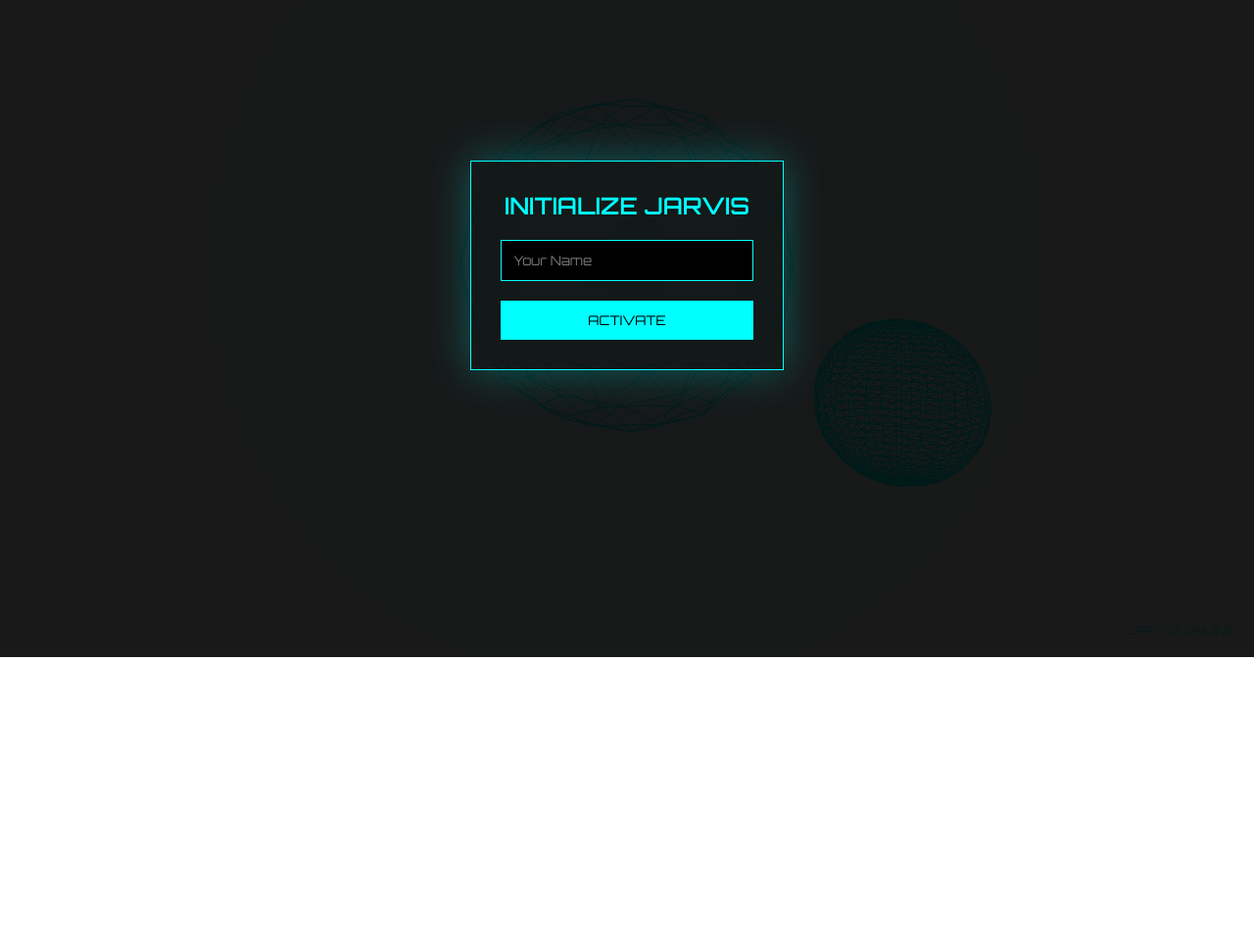
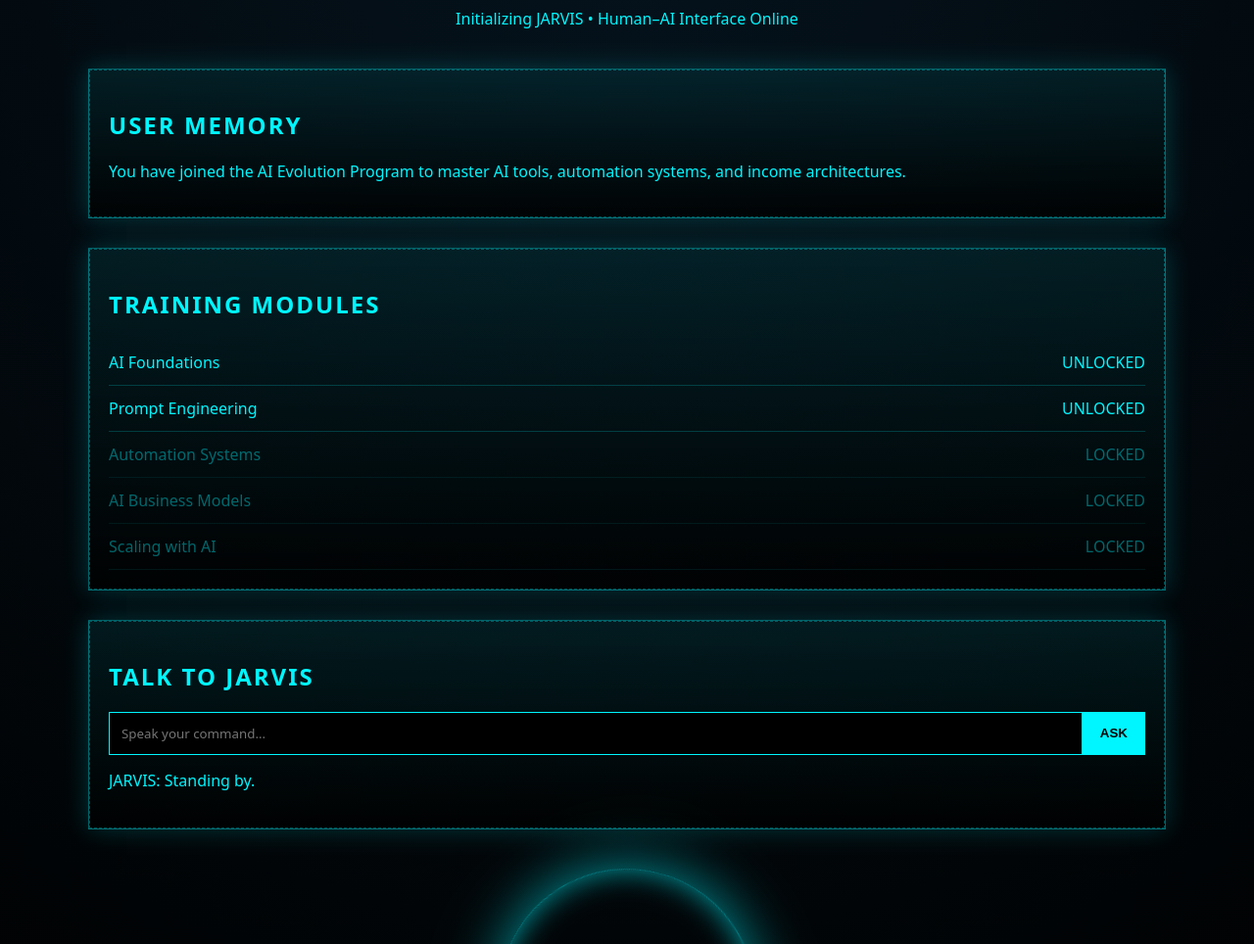
Before and after one commit to dexter6998/ai-jarvis-hud, a plain HTML site: page index.html in a window 1280 px wide. Shown: the part 129-1093 px from the top of the page at 98% size. Before the commit the page ends 800 px from the top, so only its background shows below. Drawn offline with nearby package versions, Linux system fonts and the light colour scheme; animation ran at ten frames a second.

Commit message:
Update index.html

```diff
--- a/index.html
+++ b/index.html
@@ -1,234 +1,228 @@
 <!DOCTYPE html>
 <html lang="en">
 <head>
-<meta charset="UTF-8">
+<meta charset="UTF-8" />
 <title>JARVIS AI Command Center</title>
-<meta name="viewport" content="width=device-width, initial-scale=1.0">
-
-<!-- Three.js -->
-<script src="https://cdn.jsdelivr.net/npm/three@0.158/build/three.min.js"></script>
-
-<link href="https://fonts.googleapis.com/css2?family=Orbitron:wght@400;600&display=swap" rel="stylesheet">
+<meta name="viewport" content="width=device-width, initial-scale=1.0" />
 
 <style>
-:root{
-  --cyan:#00ffff;
-}
-*{margin:0;padding:0;box-sizing:border-box;font-family:Orbitron}
-body{
-  background:radial-gradient(circle at center,#03141c,#000);
-  color:var(--cyan);
-  overflow:hidden;
+/* ===== GLOBAL ===== */
+body {
+  margin: 0;
+  font-family: "Orbitron", system-ui, sans-serif;
+  background: radial-gradient(circle at top, #05131d, #000);
+  color: #00f6ff;
+  overflow-x: hidden;
 }
 
-/* HUD */
-#hud{
-  position:fixed;inset:0;
-  background:
-    radial-gradient(circle at center,rgba(0,255,255,.15),transparent 65%),
-    repeating-linear-gradient(0deg,rgba(0,255,255,.04),rgba(0,255,255,.04) 1px,transparent 1px,transparent 40px);
-  z-index:-10;
+h1, h2 {
+  text-transform: uppercase;
+  letter-spacing: 2px;
 }
 
-/* 3D */
-#three{position:fixed;inset:0;z-index:-5}
-
-/* LOGIN */
-#login{
-  position:fixed;inset:0;
-  display:flex;align-items:center;justify-content:center;
-  background:rgba(0,0,0,.9);
-}
-.login-box{
-  width:320px;padding:30px;
-  border:1px solid var(--cyan);
-  backdrop-filter:blur(20px);
-  box-shadow:0 0 40px rgba(0,255,255,.3);
-}
-.login-box h2{text-align:center;margin-bottom:20px}
-.login-box input{
-  width:100%;padding:12px;
-  background:#000;border:1px solid var(--cyan);
-  color:var(--cyan);
-}
-.login-box button{
-  margin-top:20px;width:100%;
-  padding:12px;border:none;
-  background:var(--cyan);color:#000;
-  cursor:pointer;
+/* ===== HUD CONTAINER ===== */
+.container {
+  max-width: 1100px;
+  margin: auto;
+  padding: 40px 20px;
 }
 
-/* DASHBOARD */
-#dash{display:none;height:100vh;overflow:auto;padding:20px}
-h1{text-align:center;text-shadow:0 0 20px var(--cyan)}
-.card{
-  max-width:900px;margin:20px auto;padding:20px;
-  background:rgba(0,20,30,.6);
-  border:1px solid rgba(0,255,255,.5);
-  backdrop-filter:blur(16px);
-  box-shadow:0 0 30px rgba(0,255,255,.2);
+/* ===== HEADER ===== */
+.header {
+  text-align: center;
+  margin-bottom: 40px;
 }
 
-/* MODULES */
-.module{
-  display:flex;justify-content:space-between;
-  padding:12px 0;border-bottom:1px solid rgba(0,255,255,.25);
-  opacity:.35
-}
-.module.unlocked{opacity:1}
-
-/* CHAT */
-#chat{display:flex;margin-top:15px}
-#chat input{
-  flex:1;padding:12px;
-  background:#000;border:1px solid var(--cyan);
-  color:var(--cyan);
-}
-#chat button{
-  padding:12px;background:var(--cyan);
-  border:none;
+.header h1 {
+  font-size: 36px;
+  text-shadow: 0 0 20px #00f6ff;
 }
 
-#avatar-label{
-  position:fixed;bottom:20px;right:20px;
-  font-size:12px;opacity:.7;
+/* ===== GLASS PANELS ===== */
+.panel {
+  background: linear-gradient(180deg, rgba(0,246,255,0.08), rgba(0,0,0,0.8));
+  border: 1px solid rgba(0,246,255,0.4);
+  box-shadow: 0 0 25px rgba(0,246,255,0.2);
+  padding: 20px;
+  margin-bottom: 30px;
+  position: relative;
+}
+
+.panel::before {
+  content: "";
+  position: absolute;
+  inset: 0;
+  border: 1px dashed rgba(0,246,255,0.3);
+  pointer-events: none;
+}
+
+/* ===== MODULE LIST ===== */
+.module {
+  display: flex;
+  justify-content: space-between;
+  padding: 12px 0;
+  border-bottom: 1px solid rgba(0,246,255,0.2);
+}
+
+.locked {
+  opacity: 0.4;
+}
+
+/* ===== CHAT ===== */
+.chat-box {
+  display: flex;
+  margin-top: 10px;
+}
+
+.chat-box input {
+  flex: 1;
+  padding: 12px;
+  background: #000;
+  border: 1px solid #00f6ff;
+  color: #00f6ff;
+  font-family: inherit;
+}
+
+.chat-box button {
+  background: #00f6ff;
+  color: #000;
+  border: none;
+  padding: 12px 18px;
+  cursor: pointer;
+  font-weight: bold;
+}
+
+#response {
+  margin-top: 15px;
+  min-height: 40px;
+}
+
+/* ===== HOLOGRAM ORB ===== */
+.orb {
+  width: 260px;
+  height: 260px;
+  border-radius: 50%;
+  margin: 40px auto 0;
+  border: 1px solid rgba(0,246,255,0.5);
+  box-shadow:
+    inset 0 0 30px rgba(0,246,255,0.6),
+    0 0 60px rgba(0,246,255,0.6);
+  animation: rotate 12s linear infinite;
+}
+
+@keyframes rotate {
+  from { transform: rotate(0deg); }
+  to { transform: rotate(360deg); }
+}
+
+/* ===== MOBILE ===== */
+@media (max-width: 600px) {
+  .header h1 { font-size: 24px; }
 }
 </style>
 </head>
 
 <body>
 
-<div id="hud"></div>
-<div id="three"></div>
-<div id="avatar-label">JARVIS ONLINE</div>
+<div class="container">
 
-<!-- LOGIN -->
-<div id="login">
-  <div class="login-box">
-    <h2>INITIALIZE JARVIS</h2>
-    <input id="username" placeholder="Your Name">
-    <button onclick="activate()">ACTIVATE</button>
+  <!-- HEADER -->
+  <div class="header">
+    <h1>AI Command Center</h1>
+    <p>Initializing JARVIS • Human–AI Interface Online</p>
   </div>
-</div>
 
-<!-- DASHBOARD -->
-<div id="dash">
-<h1>AI COMMAND CENTER</h1>
+  <!-- USER MEMORY -->
+  <div class="panel">
+    <h2>User Memory</h2>
+    <p>
+      You have joined the AI Evolution Program to master AI tools,
+      automation systems, and income architectures.
+    </p>
+  </div>
 
-<div class="card">
-<h3>User Memory</h3>
-<p id="memory"></p>
-</div>
+  <!-- TRAINING MODULES -->
+  <div class="panel">
+    <h2>Training Modules</h2>
 
-<div class="card">
-<h3>Training Modules</h3>
-<div id="modules"></div>
-</div>
+    <div class="module">
+      <span>AI Foundations</span>
+      <span>UNLOCKED</span>
+    </div>
 
-<div class="card">
-<h3>Talk to JARVIS</h3>
-<div id="chat">
-<input id="q" placeholder="Ask anything about AI, business, or automation…">
-<button onclick="ask()">ASK</button>
-</div>
-<p id="a"></p>
-</div>
+    <div class="module">
+      <span>Prompt Engineering</span>
+      <span>UNLOCKED</span>
+    </div>
+
+    <div class="module locked">
+      <span>Automation Systems</span>
+      <span>LOCKED</span>
+    </div>
+
+    <div class="module locked">
+      <span>AI Business Models</span>
+      <span>LOCKED</span>
+    </div>
+
+    <div class="module locked">
+      <span>Scaling with AI</span>
+      <span>LOCKED</span>
+    </div>
+  </div>
+
+  <!-- CHAT -->
+  <div class="panel">
+    <h2>Talk to JARVIS</h2>
+
+    <div class="chat-box">
+      <input id="userInput" placeholder="Speak your command..." />
+      <button onclick="talk()">ASK</button>
+    </div>
+
+    <div id="response">JARVIS: Standing by.</div>
+  </div>
+
+  <!-- HOLOGRAM -->
+  <div class="orb"></div>
+
 </div>
 
 <script>
-/* LOGIN + MEMORY */
-function activate(){
-  const n=username.value.trim();
-  if(!n) return;
-  localStorage.setItem("user",n);
-  localStorage.setItem(
-    "memory",
-    "User joined the AI evolution program to master AI tools, automation, and income systems."
-  );
-  login.style.display="none";
-  dash.style.display="block";
-  memory.innerText=localStorage.getItem("memory");
+async function talk() {
+  const input = document.getElementById("userInput");
+  const responseBox = document.getElementById("response");
+  const message = input.value.trim();
+
+  if (!message) return;
+
+  responseBox.innerText = "JARVIS: Processing...";
+
+  try {
+    const res = await fetch("/api/chat", {
+      method: "POST",
+      headers: {
+        "Content-Type": "application/json"
+      },
+      body: JSON.stringify({
+        message: message,
+        user: "Commander"
+      })
+    });
+
+    const data = await res.json();
+
+    if (!res.ok) throw new Error(data.error);
+
+    responseBox.innerText = "JARVIS: " + data.reply;
+
+  } catch (err) {
+    responseBox.innerText =
+      "JARVIS: Connection failed. Backend offline or API key missing.";
+  }
+
+  input.value = "";
 }
-</script>
-
-<script>
-/* MODULES */
-const modulesData=[
- "AI Foundations",
- "Prompt Engineering",
- "Automation Systems",
- "AI Business Models",
- "Scaling with AI"
-];
-modules.innerHTML=modulesData.map((m,i)=>
- `<div class="module ${i<2?'unlocked':''}">
-   <span>${m}</span>
-   <span>${i<2?'UNLOCKED':'LOCKED'}</span>
- </div>`).join("");
-</script>
-
-<script>
-/* REAL GPT CHAT */
-async function ask(){
-  const question=q.value.trim();
-  if(!question) return;
-
-  a.innerText="JARVIS: Analyzing...";
-  const user=localStorage.getItem("user")||"Operator";
-
-  try{
-    const res=await fetch("/api/chat",{
-      method:"POST",
-      headers:{"Content-Type":"application/json"},
-      body:JSON.stringify({message:question,user})
-    });
-    const data=await res.json();
-    a.innerText="JARVIS: "+data.reply;
-  }catch{
-    a.innerText="JARVIS: Connection error.";
-  }
-}
-</script>
-
-<script>
-/* THREE.JS — AI CORE + AVATAR */
-const scene=new THREE.Scene();
-const cam=new THREE.PerspectiveCamera(60,innerWidth/innerHeight,0.1,100);
-cam.position.z=5;
-
-const renderer=new THREE.WebGLRenderer({alpha:true});
-renderer.setSize(innerWidth,innerHeight);
-document.getElementById("three").appendChild(renderer.domElement);
-
-/* CORE */
-const core=new THREE.Mesh(
-  new THREE.IcosahedronGeometry(1.2,2),
-  new THREE.MeshBasicMaterial({wireframe:true,color:0x00ffff})
-);
-scene.add(core);
-
-/* AVATAR */
-const avatar=new THREE.Mesh(
-  new THREE.SphereGeometry(0.6,32,32),
-  new THREE.MeshBasicMaterial({wireframe:true,color:0x00ffff})
-);
-avatar.position.set(2,-1,0);
-scene.add(avatar);
-
-/* ANIMATE */
-function animate(){
-  requestAnimationFrame(animate);
-  core.rotation.y+=0.002;
-  avatar.rotation.y-=0.003;
-  renderer.render(scene,cam);
-}
-animate();
-
-addEventListener("resize",()=>{
-  cam.aspect=innerWidth/innerHeight;
-  cam.updateProjectionMatrix();
-  renderer.setSize(innerWidth,innerHeight);
-});
 </script>
 
 </body>
```
